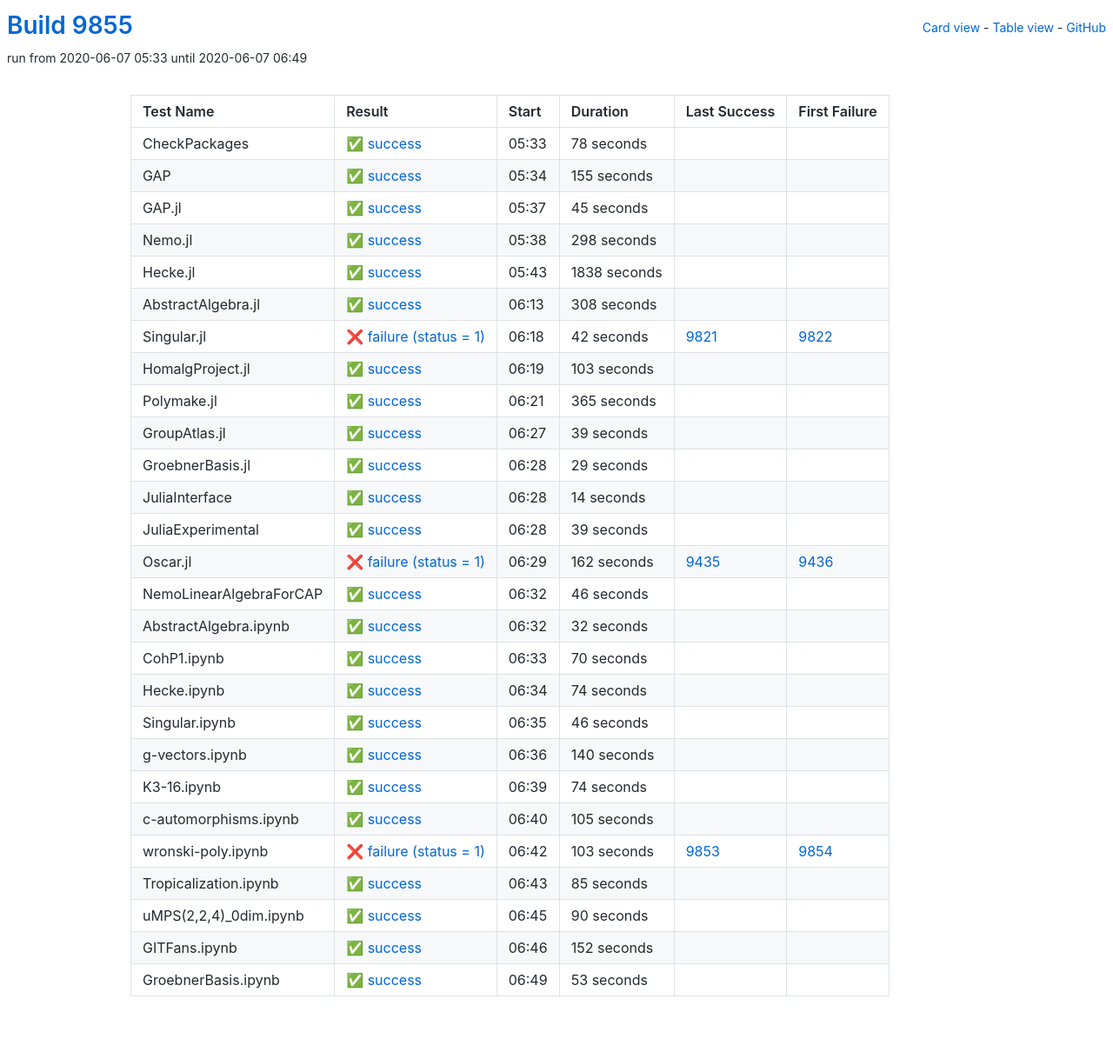
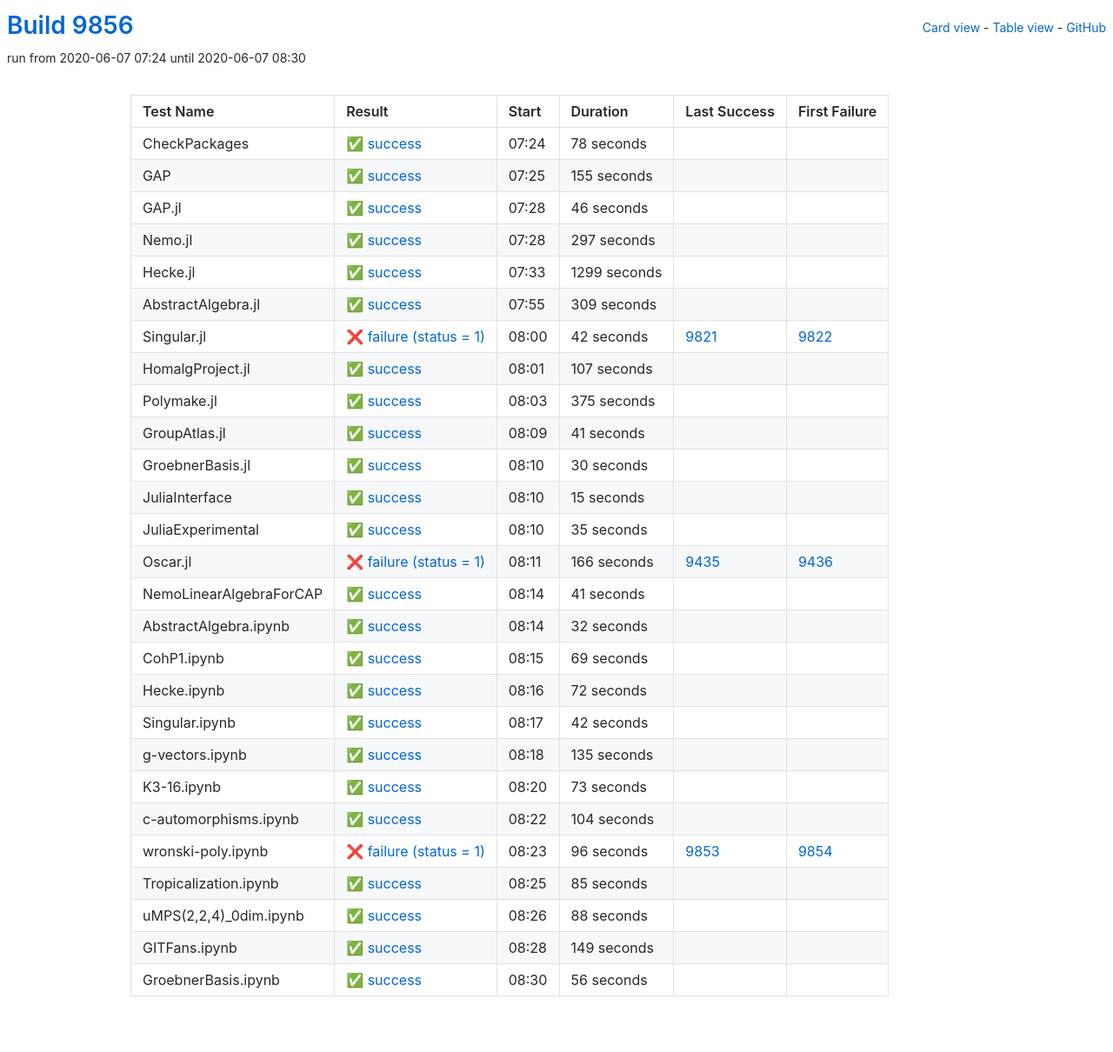
Before and after one commit to oscar-system/oscar-ci-status, a Jekyll site: the page built from table.html, in a window 1280 px wide. Shown: the whole page at 87% size. Built offline with Jekyll 4.4.1, drawn with Linux system fonts in a browser that asks for light colours.

Commit message:
Build 9856

```diff
--- a/_data/ci.yml
+++ b/_data/ci.yml
@@ -1,5 +1,5 @@
-build: 9855
-build_url: https://oscarci.mathematik.uni-kl.de/job/oscar/9855/
+build: 9856
+build_url: https://oscarci.mathematik.uni-kl.de/job/oscar/9856/
 job: oscar
 tests:
 - duration: 78
@@ -9,9 +9,9 @@
   id: checkpackages
   last_success: false
   last_success_url: null
-  log: https://oscarci.mathematik.uni-kl.de/job/oscar/9855/artifact/logs/build-9855/CheckPackages.log
+  log: https://oscarci.mathematik.uni-kl.de/job/oscar/9856/artifact/logs/build-9856/CheckPackages.log
   name: CheckPackages
-  start: 2020-06-07 05:33
+  start: 2020-06-07 07:24
   status: success
   success: true
 - duration: 155
@@ -21,57 +21,57 @@
   id: gap
   last_success: false
   last_success_url: null
-  log: https://oscarci.mathematik.uni-kl.de/job/oscar/9855/artifact/logs/build-9855/GAP.log
+  log: https://oscarci.mathematik.uni-kl.de/job/oscar/9856/artifact/logs/build-9856/GAP.log
   name: GAP
-  start: 2020-06-07 05:34
+  start: 2020-06-07 07:25
   status: success
   success: true
-- duration: 45
+- duration: 46
   exitcode: 0
   first_failure: false
   first_failure_url: null
   id: gap-jl
   last_success: false
   last_success_url: null
-  log: https://oscarci.mathematik.uni-kl.de/job/oscar/9855/artifact/logs/build-9855/GAP.jl.log
+  log: https://oscarci.mathematik.uni-kl.de/job/oscar/9856/artifact/logs/build-9856/GAP.jl.log
   name: GAP.jl
-  start: 2020-06-07 05:37
+  start: 2020-06-07 07:28
   status: success
   success: true
-- duration: 298
+- duration: 297
   exitcode: 0
   first_failure: false
   first_failure_url: null
   id: nemo-jl
   last_success: false
   last_success_url: null
-  log: https://oscarci.mathematik.uni-kl.de/job/oscar/9855/artifact/logs/build-9855/Nemo.jl.log
+  log: https://oscarci.mathematik.uni-kl.de/job/oscar/9856/artifact/logs/build-9856/Nemo.jl.log
   name: Nemo.jl
-  start: 2020-06-07 05:38
+  start: 2020-06-07 07:28
   status: success
   success: true
-- duration: 1838
+- duration: 1299
   exitcode: 0
   first_failure: false
   first_failure_url: null
   id: hecke-jl
   last_success: false
   last_success_url: null
-  log: https://oscarci.mathematik.uni-kl.de/job/oscar/9855/artifact/logs/build-9855/Hecke.jl.log
+  log: https://oscarci.mathematik.uni-kl.de/job/oscar/9856/artifact/logs/build-9856/Hecke.jl.log
   name: Hecke.jl
-  start: 2020-06-07 05:43
+  start: 2020-06-07 07:33
   status: success
   success: true
-- duration: 308
+- duration: 309
   exitcode: 0
   first_failure: false
   first_failure_url: null
   id: abstractalgebra-jl
   last_success: false
   last_success_url: null
-  log: https://oscarci.mathematik.uni-kl.de/job/oscar/9855/artifact/logs/build-9855/AbstractAlgebra.jl.log
+  log: https://oscarci.mathematik.uni-kl.de/job/oscar/9856/artifact/logs/build-9856/AbstractAlgebra.jl.log
   name: AbstractAlgebra.jl
-  start: 2020-06-07 06:13
+  start: 2020-06-07 07:55
   status: success
   success: true
 - duration: 42
@@ -81,105 +81,105 @@
   id: singular-jl
   last_success: 9821
   last_success_url: https://oscarci.mathematik.uni-kl.de/job/oscar/9821/
-  log: https://oscarci.mathematik.uni-kl.de/job/oscar/9855/artifact/logs/build-9855/Singular.jl.log
+  log: https://oscarci.mathematik.uni-kl.de/job/oscar/9856/artifact/logs/build-9856/Singular.jl.log
   name: Singular.jl
-  start: 2020-06-07 06:18
+  start: 2020-06-07 08:00
   status: failure
   success: false
-- duration: 103
+- duration: 107
   exitcode: 0
   first_failure: false
   first_failure_url: null
   id: homalgproject-jl
   last_success: false
   last_success_url: null
-  log: https://oscarci.mathematik.uni-kl.de/job/oscar/9855/artifact/logs/build-9855/HomalgProject.jl.log
+  log: https://oscarci.mathematik.uni-kl.de/job/oscar/9856/artifact/logs/build-9856/HomalgProject.jl.log
   name: HomalgProject.jl
-  start: 2020-06-07 06:19
+  start: 2020-06-07 08:01
   status: success
   success: true
-- duration: 365
+- duration: 375
   exitcode: 0
   first_failure: false
   first_failure_url: null
   id: polymake-jl
   last_success: false
   last_success_url: null
-  log: https://oscarci.mathematik.uni-kl.de/job/oscar/9855/artifact/logs/build-9855/Polymake.jl.log
+  log: https://oscarci.mathematik.uni-kl.de/job/oscar/9856/artifact/logs/build-9856/Polymake.jl.log
   name: Polymake.jl
-  start: 2020-06-07 06:21
+  start: 2020-06-07 08:03
   status: success
   success: true
-- duration: 39
+- duration: 41
   exitcode: 0
   first_failure: false
   first_failure_url: null
   id: groupatlas-jl
   last_success: false
   last_success_url: null
-  log: https://oscarci.mathematik.uni-kl.de/job/oscar/9855/artifact/logs/build-9855/GroupAtlas.jl.log
+  log: https://oscarci.mathematik.uni-kl.de/job/oscar/9856/artifact/logs/build-9856/GroupAtlas.jl.log
   name: GroupAtlas.jl
-  start: 2020-06-07 06:27
+  start: 2020-06-07 08:09
   status: success
   success: true
-- duration: 29
+- duration: 30
   exitcode: 0
   first_failure: false
   first_failure_url: null
   id: groebnerbasis-jl
   last_success: false
   last_success_url: null
-  log: https://oscarci.mathematik.uni-kl.de/job/oscar/9855/artifact/logs/build-9855/GroebnerBasis.jl.log
+  log: https://oscarci.mathematik.uni-kl.de/job/oscar/9856/artifact/logs/build-9856/GroebnerBasis.jl.log
   name: GroebnerBasis.jl
-  start: 2020-06-07 06:28
+  start: 2020-06-07 08:10
   status: success
   success: true
-- duration: 14
+- duration: 15
   exitcode: 0
   first_failure: false
   first_failure_url: null
   id: juliainterface
   last_success: false
   last_success_url: null
-  log: https://oscarci.mathematik.uni-kl.de/job/oscar/9855/artifact/logs/build-9855/JuliaInterface.log
+  log: https://oscarci.mathematik.uni-kl.de/job/oscar/9856/artifact/logs/build-9856/JuliaInterface.log
   name: JuliaInterface
-  start: 2020-06-07 06:28
+  start: 2020-06-07 08:10
   status: success
   success: true
-- duration: 39
+- duration: 35
   exitcode: 0
   first_failure: false
   first_failure_url: null
   id: juliaexperimental
   last_success: false
   last_success_url: null
-  log: https://oscarci.mathematik.uni-kl.de/job/oscar/9855/artifact/logs/build-9855/JuliaExperimental.log
+  log: https://oscarci.mathematik.uni-kl.de/job/oscar/9856/artifact/logs/build-9856/JuliaExperimental.log
   name: JuliaExperimental
-  start: 2020-06-07 06:28
+  start: 2020-06-07 08:10
   status: success
   success: true
-- duration: 162
+- duration: 166
   exitcode: 1
   first_failure: 9436
   first_failure_url: https://oscarci.mathematik.uni-kl.de/job/oscar/9436/
   id: oscar-jl
   last_success: 9435
   last_success_url: https://oscarci.mathematik.uni-kl.de/job/oscar/9435/
-  log: https://oscarci.mathematik.uni-kl.de/job/oscar/9855/artifact/logs/build-9855/Oscar.jl.log
+  log: https://oscarci.mathematik.uni-kl.de/job/oscar/9856/artifact/logs/build-9856/Oscar.jl.log
   name: Oscar.jl
-  start: 2020-06-07 06:29
+  start: 2020-06-07 08:11
   status: failure
   success: false
-- duration: 46
+- duration: 41
   exitcode: 0
   first_failure: false
   first_failure_url: null
   id: nemolinearalgebraforcap
   last_success: false
   last_success_url: null
-  log: https://oscarci.mathematik.uni-kl.de/job/oscar/9855/artifact/logs/build-9855/NemoLinearAlgebraForCAP.log
+  log: https://oscarci.mathematik.uni-kl.de/job/oscar/9856/artifact/logs/build-9856/NemoLinearAlgebraForCAP.log
   name: NemoLinearAlgebraForCAP
-  start: 2020-06-07 06:32
+  start: 2020-06-07 08:14
   status: success
   success: true
 - duration: 32
@@ -189,93 +189,93 @@
   id: abstractalgebra-ipynb
   last_success: false
   last_success_url: null
-  log: https://oscarci.mathematik.uni-kl.de/job/oscar/9855/artifact/logs/build-9855/AbstractAlgebra.ipynb.log
+  log: https://oscarci.mathematik.uni-kl.de/job/oscar/9856/artifact/logs/build-9856/AbstractAlgebra.ipynb.log
   name: AbstractAlgebra.ipynb
-  start: 2020-06-07 06:32
+  start: 2020-06-07 08:14
   status: success
   success: true
-- duration: 70
+- duration: 69
   exitcode: 0
   first_failure: false
   first_failure_url: null
   id: cohp1-ipynb
   last_success: false
   last_success_url: null
-  log: https://oscarci.mathematik.uni-kl.de/job/oscar/9855/artifact/logs/build-9855/CohP1.ipynb.log
+  log: https://oscarci.mathematik.uni-kl.de/job/oscar/9856/artifact/logs/build-9856/CohP1.ipynb.log
   name: CohP1.ipynb
-  start: 2020-06-07 06:33
+  start: 2020-06-07 08:15
   status: success
   success: true
-- duration: 74
+- duration: 72
   exitcode: 0
   first_failure: false
   first_failure_url: null
   id: hecke-ipynb
   last_success: false
   last_success_url: null
-  log: https://oscarci.mathematik.uni-kl.de/job/oscar/9855/artifact/logs/build-9855/Hecke.ipynb.log
+  log: https://oscarci.mathematik.uni-kl.de/job/oscar/9856/artifact/logs/build-9856/Hecke.ipynb.log
   name: Hecke.ipynb
-  start: 2020-06-07 06:34
+  start: 2020-06-07 08:16
   status: success
   success: true
-- duration: 46
+- duration: 42
   exitcode: 0
   first_failure: false
   first_failure_url: null
   id: singular-ipynb
   last_success: false
   last_success_url: null
-  log: https://oscarci.mathematik.uni-kl.de/job/oscar/9855/artifact/logs/build-9855/Singular.ipynb.log
+  log: https://oscarci.mathematik.uni-kl.de/job/oscar/9856/artifact/logs/build-9856/Singular.ipynb.log
   name: Singular.ipynb
-  start: 2020-06-07 06:35
+  start: 2020-06-07 08:17
   status: success
   success: true
-- duration: 140
+- duration: 135
   exitcode: 0
   first_failure: false
   first_failure_url: null
   id: g-vectors-ipynb
   last_success: false
   last_success_url: null
-  log: https://oscarci.mathematik.uni-kl.de/job/oscar/9855/artifact/logs/build-9855/g-vectors.ipynb.log
+  log: https://oscarci.mathematik.uni-kl.de/job/oscar/9856/artifact/logs/build-9856/g-vectors.ipynb.log
   name: g-vectors.ipynb
-  start: 2020-06-07 06:36
+  start: 2020-06-07 08:18
   status: success
   success: true
-- duration: 74
+- duration: 73
   exitcode: 0
   first_failure: false
   first_failure_url: null
   id: k3-16-ipynb
   last_success: false
   last_success_url: null
-  log: https://oscarci.mathematik.uni-kl.de/job/oscar/9855/artifact/logs/build-9855/K3-16.ipynb.log
+  log: https://oscarci.mathematik.uni-kl.de/job/oscar/9856/artifact/logs/build-9856/K3-16.ipynb.log
   name: K3-16.ipynb
-  start: 2020-06-07 06:39
+  start: 2020-06-07 08:20
   status: success
   success: true
-- duration: 105
+- duration: 104
   exitcode: 0
   first_failure: false
   first_failure_url: null
   id: c-automorphisms-ipynb
   last_success: false
   last_success_url: null
-  log: https://oscarci.mathematik.uni-kl.de/job/oscar/9855/artifact/logs/build-9855/c-automorphisms.ipynb.log
+  log: https://oscarci.mathematik.uni-kl.de/job/oscar/9856/artifact/logs/build-9856/c-automorphisms.ipynb.log
   name: c-automorphisms.ipynb
-  start: 2020-06-07 06:40
+  start: 2020-06-07 08:22
   status: success
   success: true
-- duration: 103
+- duration: 96
   exitcode: 1
   first_failure: 9854
   first_failure_url: https://oscarci.mathematik.uni-kl.de/job/oscar/9854/
   id: wronski-poly-ipynb
   last_success: 9853
   last_success_url: https://oscarci.mathematik.uni-kl.de/job/oscar/9853/
-  log: https://oscarci.mathematik.uni-kl.de/job/oscar/9855/artifact/logs/build-9855/wronski-poly.ipynb.log
+  log: https://oscarci.mathematik.uni-kl.de/job/oscar/9856/artifact/logs/build-9856/wronski-poly.ipynb.log
   name: wronski-poly.ipynb
-  start: 2020-06-07 06:42
+  start: 2020-06-07 08:23
   status: failure
   success: false
 - duration: 85
@@ -285,44 +285,44 @@
   id: tropicalization-ipynb
   last_success: false
   last_success_url: null
-  log: https://oscarci.mathematik.uni-kl.de/job/oscar/9855/artifact/logs/build-9855/Tropicalization.ipynb.log
+  log: https://oscarci.mathematik.uni-kl.de/job/oscar/9856/artifact/logs/build-9856/Tropicalization.ipynb.log
   name: Tropicalization.ipynb
-  start: 2020-06-07 06:43
+  start: 2020-06-07 08:25
   status: success
   success: true
-- duration: 90
+- duration: 88
   exitcode: 0
   first_failure: false
   first_failure_url: null
   id: umps-2-2-4-0dim-ipynb
   last_success: false
   last_success_url: null
-  log: https://oscarci.mathematik.uni-kl.de/job/oscar/9855/artifact/logs/build-9855/uMPS-2-2-4-_0dim.ipynb.log
+  log: https://oscarci.mathematik.uni-kl.de/job/oscar/9856/artifact/logs/build-9856/uMPS-2-2-4-_0dim.ipynb.log
   name: uMPS(2,2,4)_0dim.ipynb
-  start: 2020-06-07 06:45
+  start: 2020-06-07 08:26
   status: success
   success: true
-- duration: 152
+- duration: 149
   exitcode: 0
   first_failure: false
   first_failure_url: null
   id: gitfans-ipynb
   last_success: false
   last_success_url: null
-  log: https://oscarci.mathematik.uni-kl.de/job/oscar/9855/artifact/logs/build-9855/GITFans.ipynb.log
+  log: https://oscarci.mathematik.uni-kl.de/job/oscar/9856/artifact/logs/build-9856/GITFans.ipynb.log
   name: GITFans.ipynb
-  start: 2020-06-07 06:46
+  start: 2020-06-07 08:28
   status: success
   success: true
-- duration: 53
+- duration: 56
   exitcode: 0
   first_failure: false
   first_failure_url: null
   id: groebnerbasis-ipynb
   last_success: false
   last_success_url: null
-  log: https://oscarci.mathematik.uni-kl.de/job/oscar/9855/artifact/logs/build-9855/GroebnerBasis.ipynb.log
+  log: https://oscarci.mathematik.uni-kl.de/job/oscar/9856/artifact/logs/build-9856/GroebnerBasis.ipynb.log
   name: GroebnerBasis.ipynb
-  start: 2020-06-07 06:49
+  start: 2020-06-07 08:30
   status: success
   success: true
```
Also changed, not shown: README.md.
